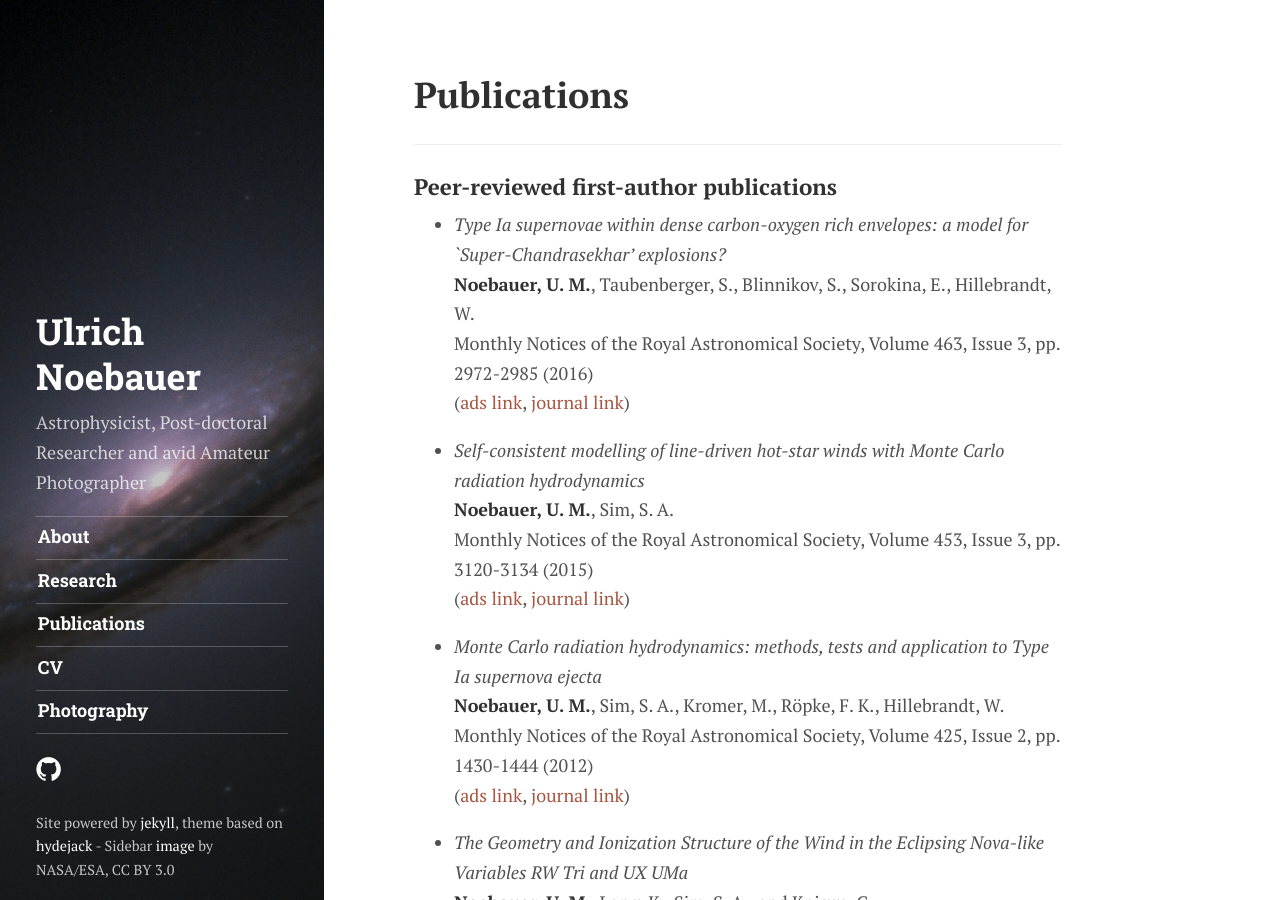
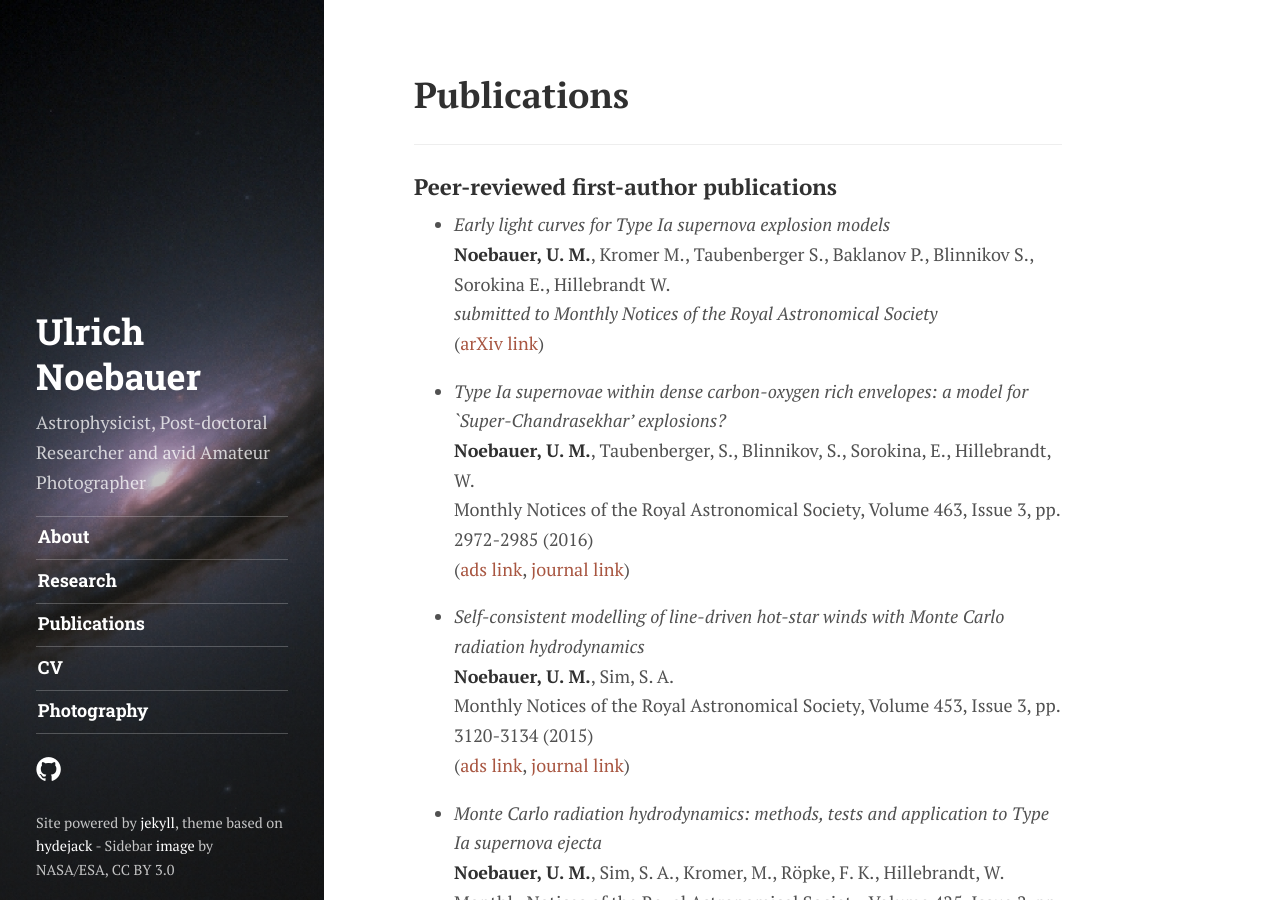
Before and after one commit to unoebauer/unoebauer.github.io, a Jekyll site: the page built from publications/index.md, in a window 1280 px wide and 900 px high. Built offline with Jekyll 4.4.1, drawn with Linux system fonts in a browser that asks for light colours; some web fonts are replaced.

Commit message:
Update Publication list

```diff
--- a/publications/index.md
+++ b/publications/index.md
@@ -5,6 +5,11 @@ permalink: /publications/
 ---
 
 ### Peer-reviewed first-author publications
+
+  * _Early light curves for Type Ia supernova explosion models_
+    __Noebauer, U. M.__, Kromer M., Taubenberger S., Baklanov P., Blinnikov S., Sorokina E., Hillebrandt W.
+    _submitted to Monthly Notices of the Royal Astronomical Society_
+    ([arXiv link][noebauer2017arxiv])
 
   * _Type Ia supernovae within dense carbon-oxygen rich envelopes: a model for `Super-Chandrasekhar' explosions?_
     __Noebauer, U. M.__, Taubenberger, S., Blinnikov, S., Sorokina, E., Hillebrandt, W.
```
Also changed, not shown: other parts of publications/index.md (+1 -0 lines).
